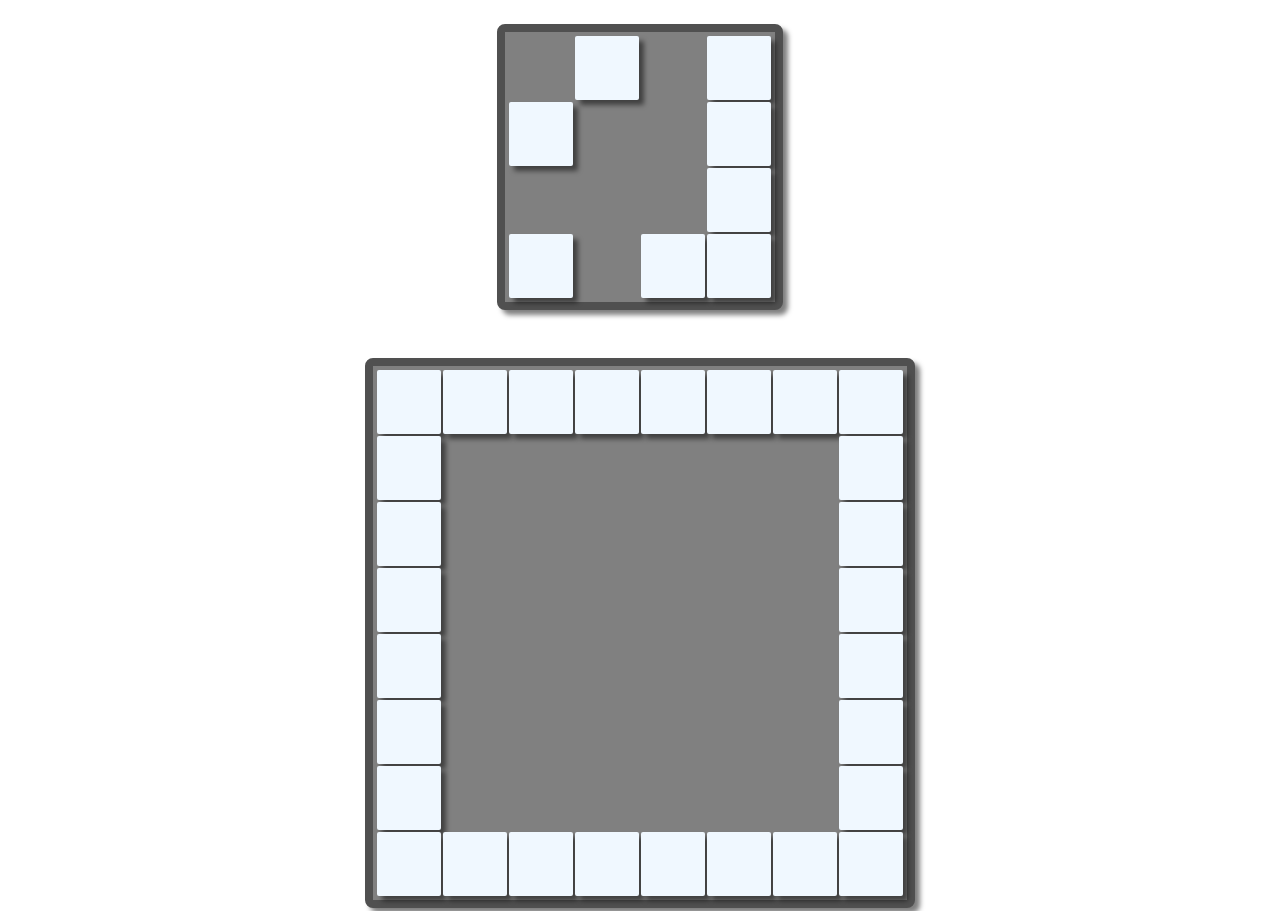
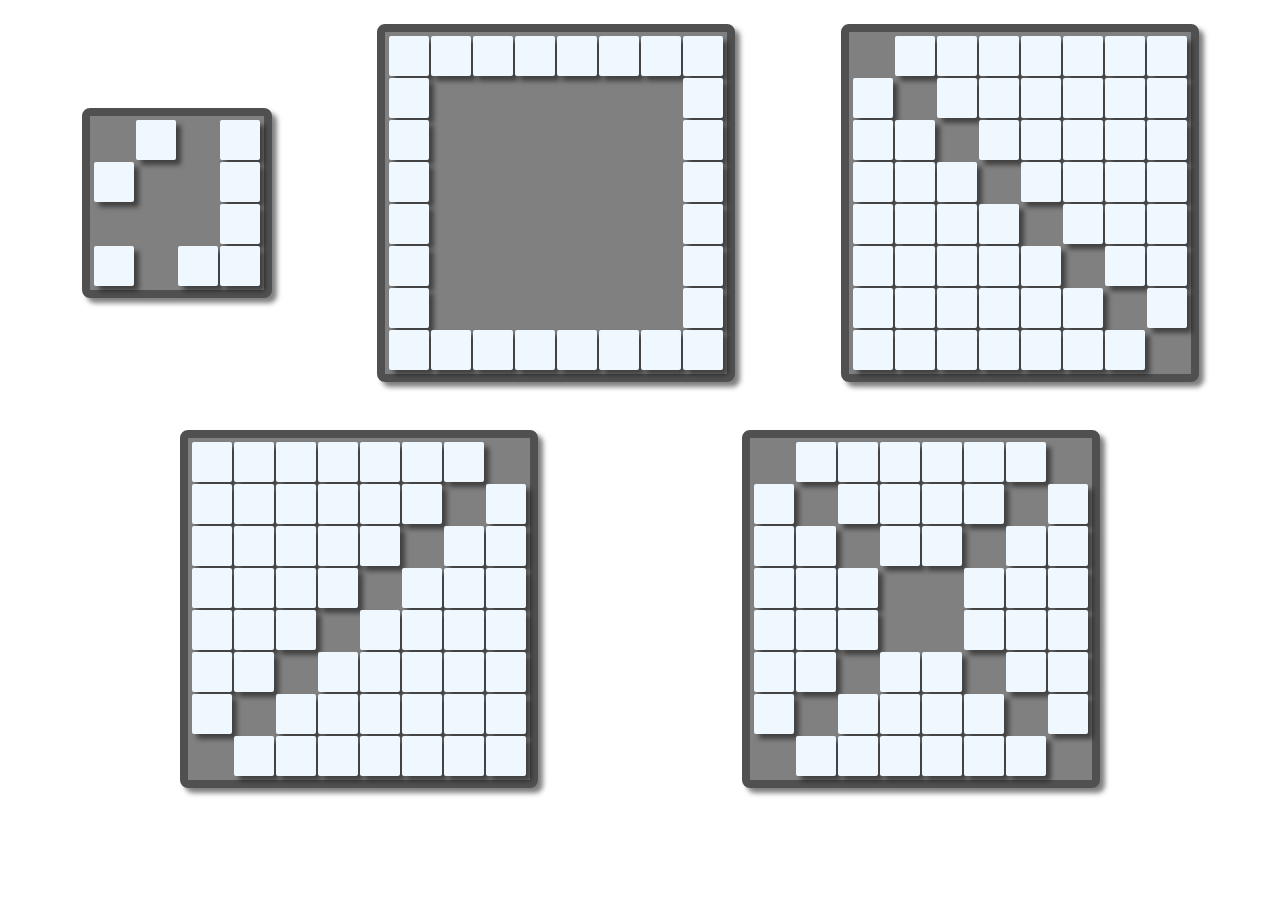
Before and after one commit to youngstressed/Projeto-Sokoban, a plain HTML site: page sokoban.html in a window 1280 px wide. Shown: the top 911 px of the page. After the commit the page ends 800 px from the top, so only its background shows below. Drawn offline with Linux system fonts and the light colour scheme.

Commit message:
Correção de altura e largura

```diff
--- a/stylessokoban.css
+++ b/stylessokoban.css
@@ -12,7 +12,7 @@ main {
 #game{
  display: flex;
  justify-content: space-evenly;
- width: 100vh;
+ width: 100vw;
  flex-wrap: wrap;
  align-items: center;
  height: 100vh;
@@ -32,17 +32,18 @@ main {
 
 .row {
  display: flex;
- min-height: 64px;
+ height: auto;
  margin: 2px 0;
 }
 
 .cell {
-    height: 64px;
-    width: 64px;
+    height: min(5vw, 5vh);
+    width: min(5vw, 5vh);
     margin: 0 1px;
     border-radius: 2px;
     background-color: aliceblue;
     box-shadow: 5px 5px 5px rgba(0, 0, 0, 0.5);
+    box-sizing: border-box;
 }
 
 .remove {
```
